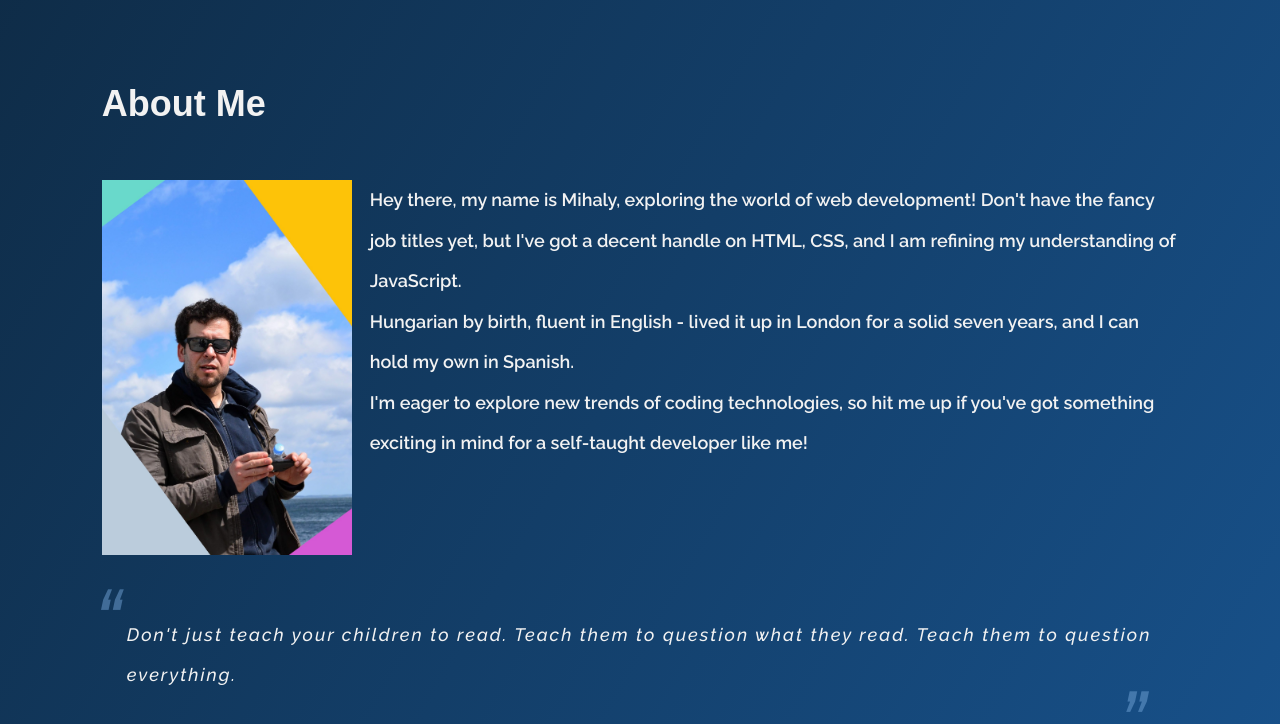
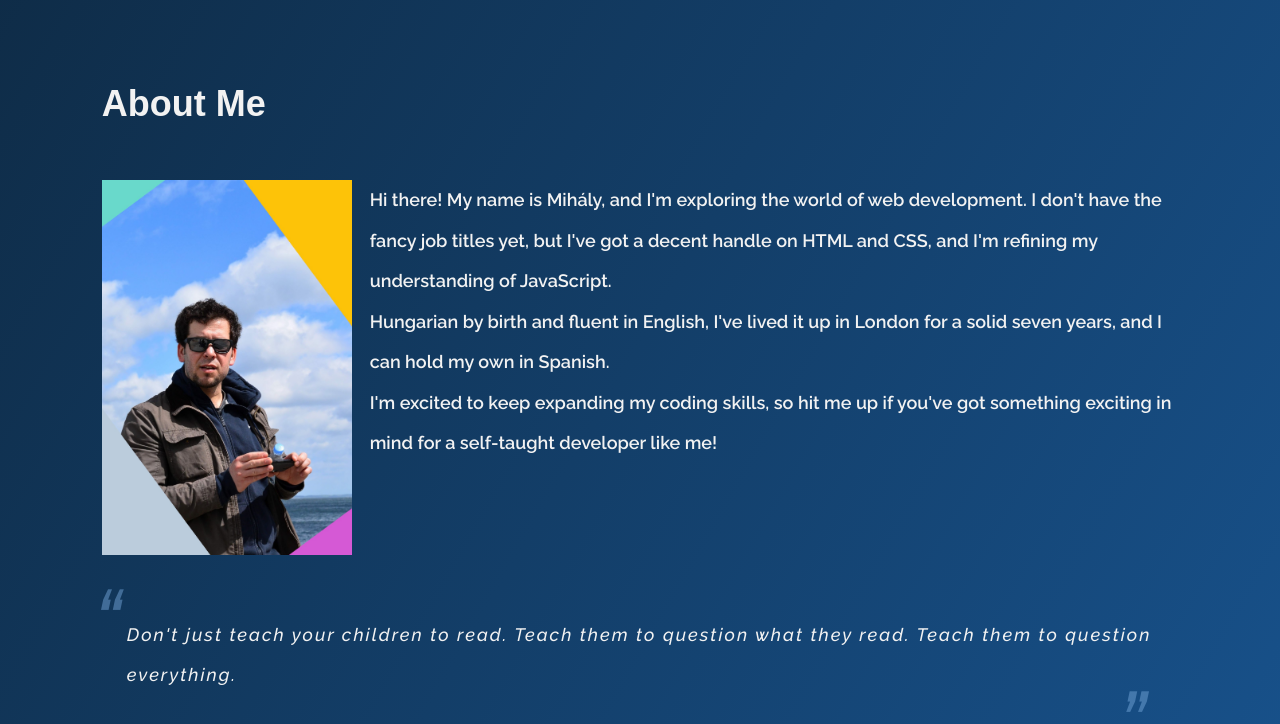
Before and after one commit to mihaly-ale/mihaly-ale.github.io, a plain HTML site: page index.html in a window 1280 px wide. Shown: the part 720-1444 px from the top of the page. Drawn offline with Linux system fonts and the light colour scheme; a web font is replaced by a local one.

Commit message:
Fix grammar in About me intro

```diff
--- a/index.html
+++ b/index.html
@@ -58,7 +58,7 @@
 					<h1 class="page-title">
 						<span>Hi</span>, my name is <span>/miːˈhaɪ/</span>
 					</h1>
-					<h2 class="page-subtitle">I can make your website</h2>
+					<p class="page-subtitle">I can make your website</p>
 
 					<div class="cta">
 						<a href="#projects" class="button cta-btn">
@@ -97,17 +97,11 @@
 								alt="Portrait."
 							/>
 							<p>
-								Hey there, my name is Mihaly, exploring the world of web
-								development! Don't have the fancy job titles yet, but I've got a
-								decent handle on HTML, CSS, and I am refining my understanding
-								of JavaScript.
+								Hi there! My name is Mihály, and I'm exploring the world of web development. I don't have the fancy job titles yet, but I've got a decent handle on HTML and CSS, and I'm refining my understanding of JavaScript.
 								<br />
-								Hungarian by birth, fluent in English - lived it up in London
-								for a solid seven years, and I can hold my own in Spanish.
+								Hungarian by birth and fluent in English, I've lived it up in London for a solid seven years, and I can hold my own in Spanish.
 								<br />
-								I'm eager to explore new trends of coding technologies, so hit
-								me up if you've got something exciting in mind for a self-taught
-								developer like me!
+								I'm excited to keep expanding my coding skills, so hit me up if you've got something exciting in mind for a self-taught developer like me!
 							</p>
 						</div>
 
```
